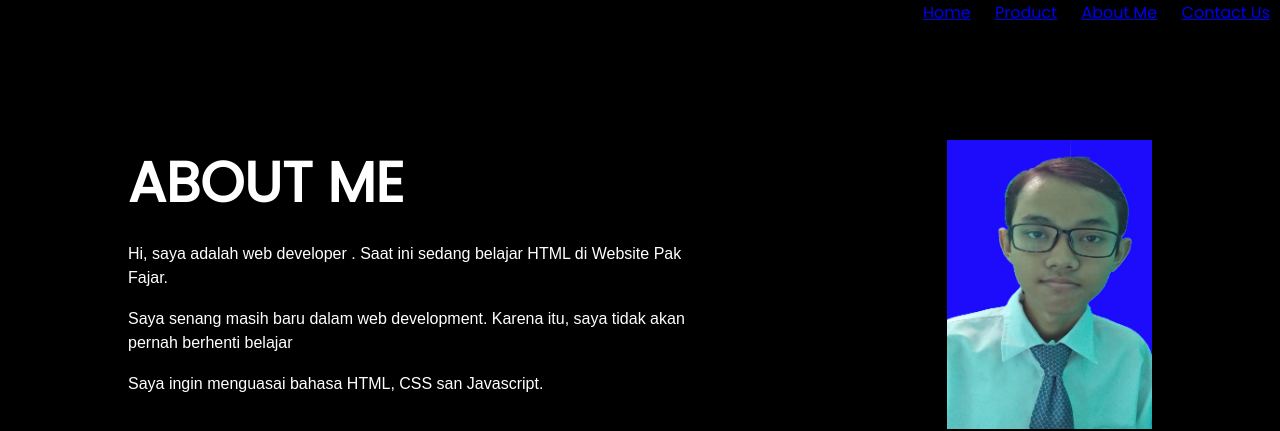
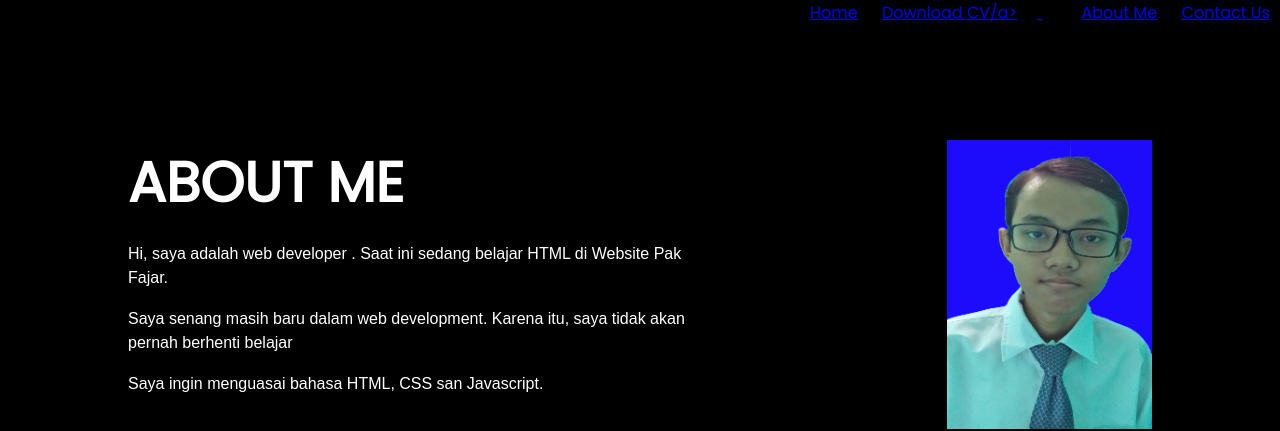
Before and after one commit to Ghif-bot/ETS-PWEB-B.io, a plain HTML site: page AboutMe.html in a window 1280 px wide. Shown: the top 431 px of the page. Drawn offline with Linux system fonts and the light colour scheme.

Commit message:
Update AboutMe.html

```diff
--- a/AboutMe.html
+++ b/AboutMe.html
@@ -150,7 +150,7 @@
     <header>
         <ul class="navi">
             <li><a href="./index.html">Home</a></li>
-            <li><a href="./cv.html ">Product</a></li>
+            <li><a href="./cv.html ">Download CV/a></li>
             <li><a href="./AboutMe.html">About Me</a></li>
             <li><a href="./Contact-Us.html ">Contact Us</a></li>
         </ul>
```
